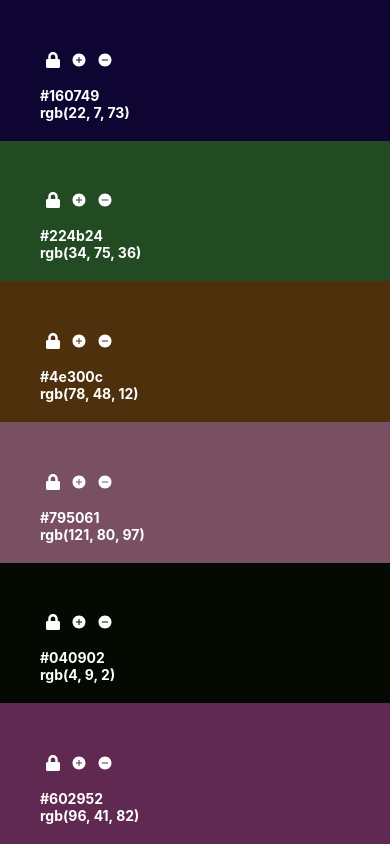
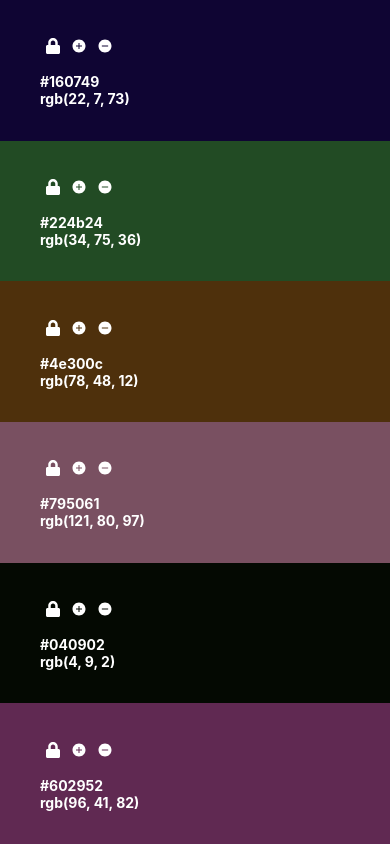
Before and after one commit to Enesuygurs/color-palette-app, a React (Create React App) app: page / in a window 390 px wide. Built offline with nearby package versions, Linux system fonts and the light colour scheme.

Commit message:
edited responsive settings

```diff
--- a/src/App.css
+++ b/src/App.css
@@ -90,12 +90,13 @@ body {
   width: 155px;
 }
 
-.parts {
-  position: absolute;
-  bottom: 0;
-  margin-bottom: 50px;
+@media (min-width: 1240px) {
+  .parts {
+    position: absolute;
+    bottom: 0;
+    margin-bottom: 40px;
+  }
 }
-
 @media (max-width: 1240px) {
   .App {
     flex-wrap: wrap;
@@ -112,7 +113,7 @@ body {
   .parts {
     left: 0;
     margin-left: 40px;
-    margin-bottom: 20px;
+    position: absolute;
   }
 
   .mybuttons {
```
